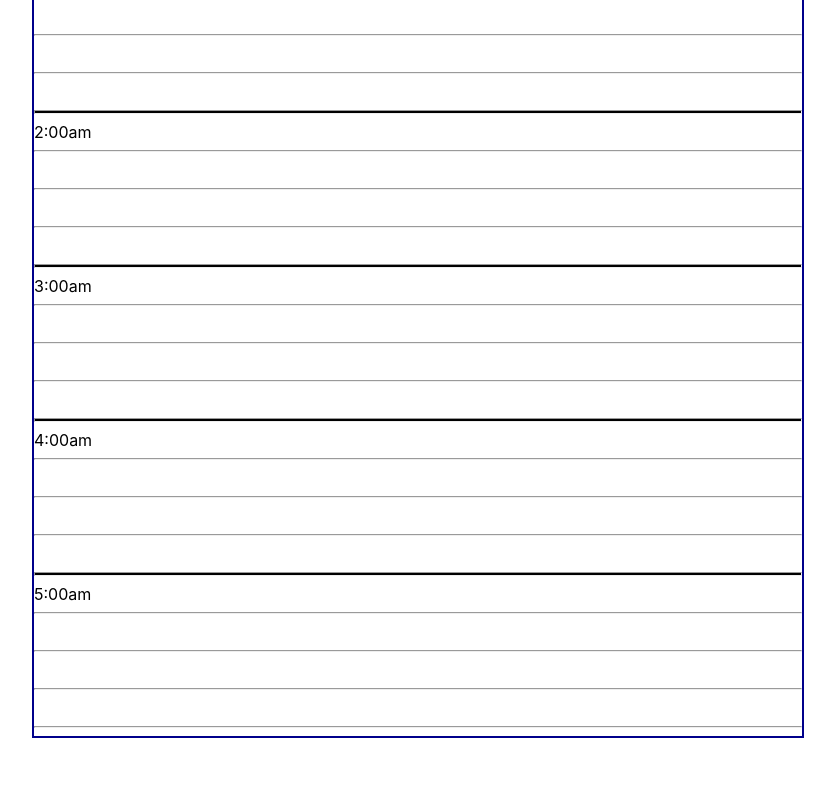
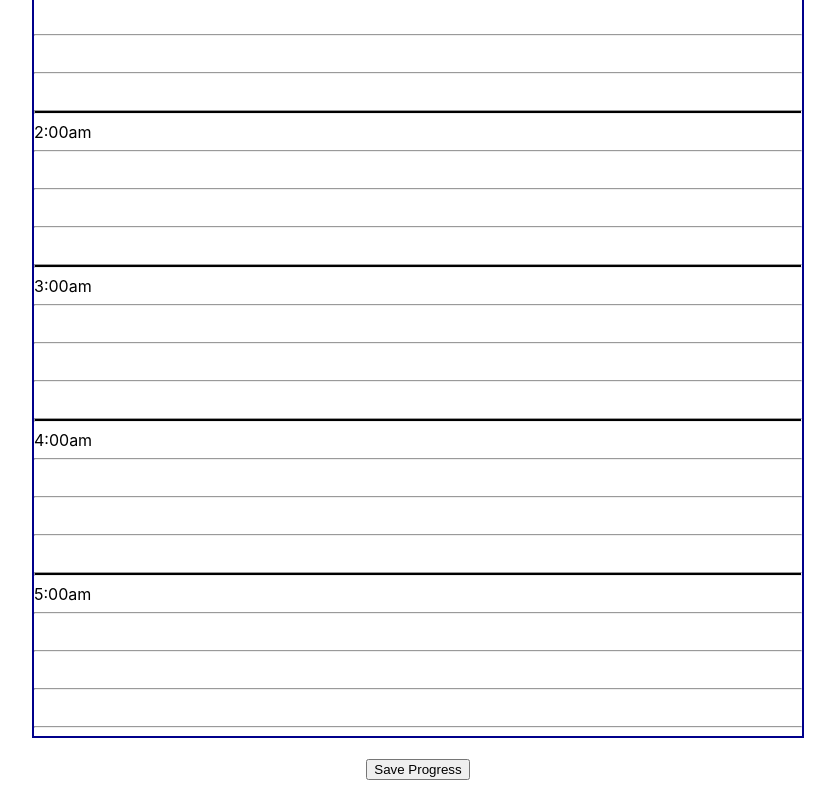
Before and after one commit to JackNguyen4/sweitinerary, a React (Create React App) app: page /Itinerary in a window 1280 px wide. Shown: the part 3160-3960 px from the top of the page, without its empty margins (222-1057 px from the left). Before the commit the page ends 3918 px from the top, so only its background shows below. Built offline with nearby package versions, Linux system fonts and the light colour scheme; no server answers.

Commit message:
"Save Progress" button

```diff
--- a/src/Pages/Itinerary.js
+++ b/src/Pages/Itinerary.js
@@ -267,6 +267,9 @@
                 <hr></hr>
             </div>
             <br></br>
+            <button>Save Progress</button>
+            <br></br>
+            <br></br>
             </center>
         </div>
     )
```
